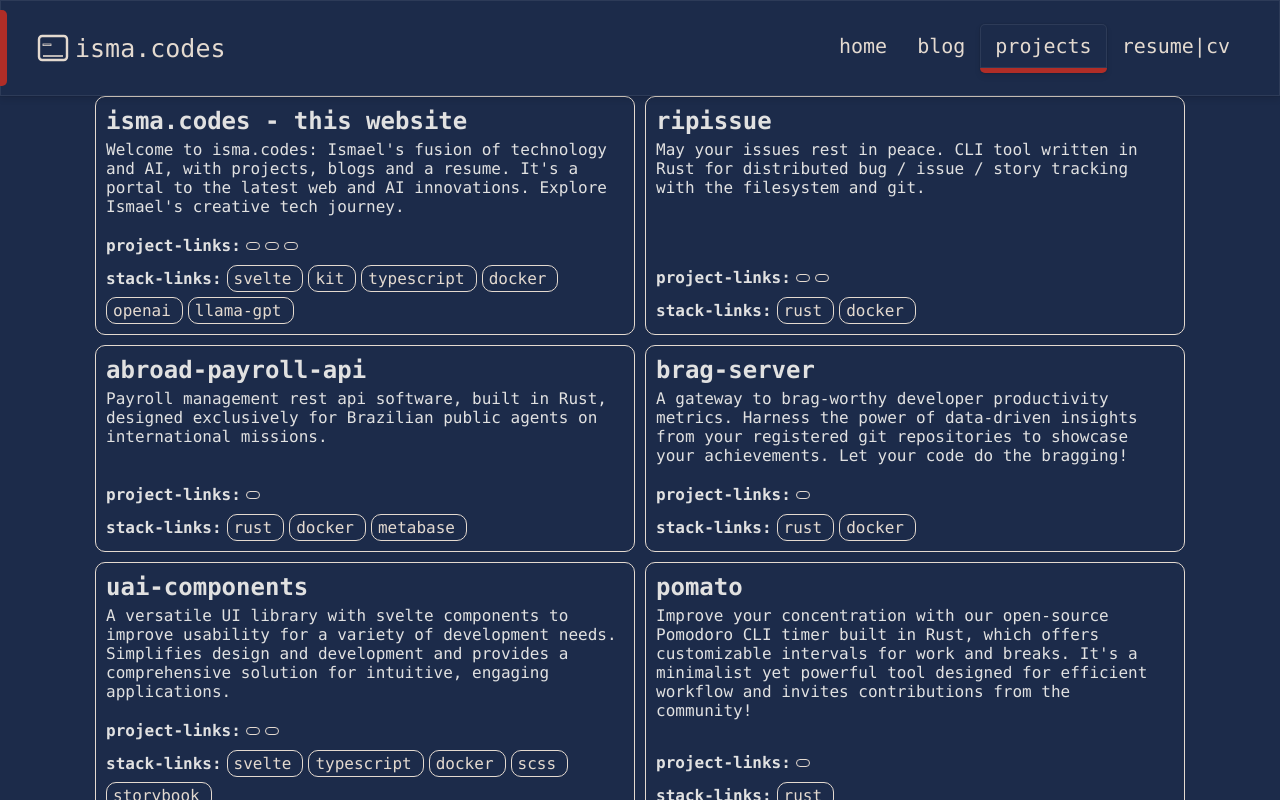
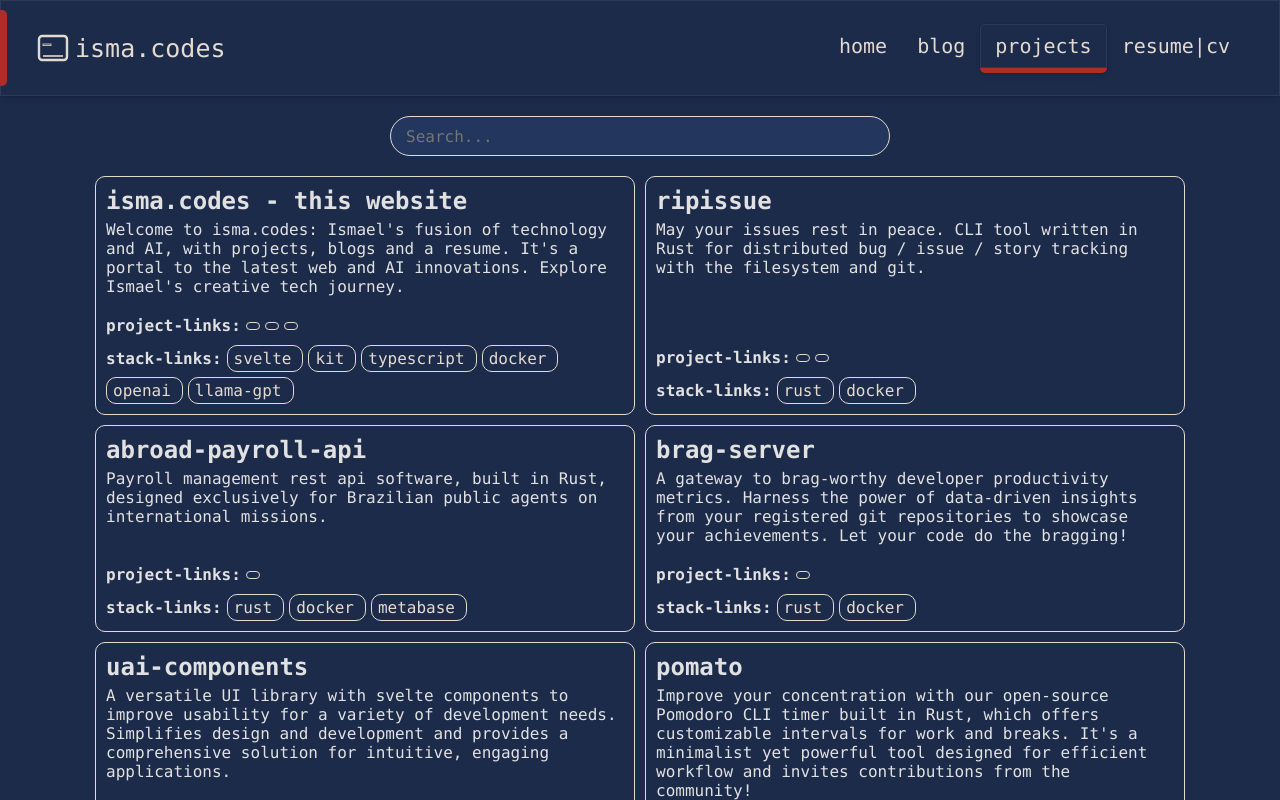
Before and after one commit to ismaelpamplona/isma.codes, a SvelteKit app: page /projects in a window 1280 px wide. Shown: the top 800 px of the page. Built offline with nearby package versions, Linux system fonts and the light colour scheme.

Commit message:
(up) Issue #create_projects_page.

```diff
--- a/src/routes/projects/+page.svelte
+++ b/src/routes/projects/+page.svelte
@@ -1,5 +1,7 @@
 <script lang="ts">
   import data from '../../data/projects.yml'
+
+  import SearchInput from '$lib/SearchInput.svelte'
 
   type Project = {
     name: string
@@ -12,16 +14,22 @@
     technologies: {
       icon: string
       name: string
+      link: string
     }[]
   }
 
   let projects = data as Project[]
   let results = projects
+  let searchableKeys = ['name', 'description', 'technologies.name', 'links.name']
 </script>
 
 <svelte:head>
   <title>isma.codes - projects</title>
 </svelte:head>
+
+<div class="input-container">
+  <SearchInput bind:data={projects} bind:results {searchableKeys} />
+</div>
 
 <div class="container">
   {#each results as project}
```
